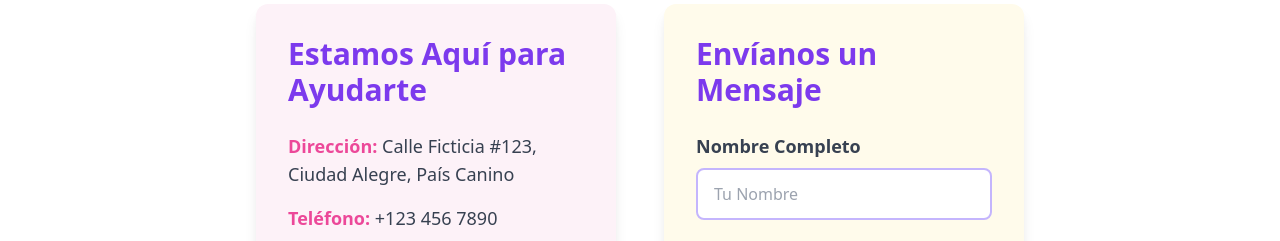
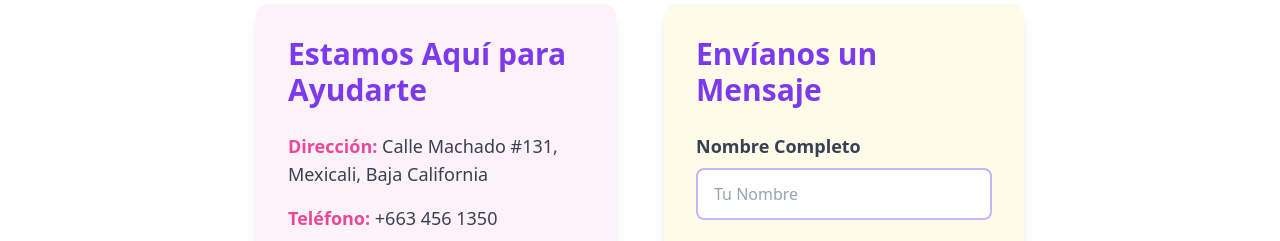
Before and after one commit to Landix-Web/patitas-felices, a plain HTML site: page index.html in a window 1280 px wide. Shown: the part 2760-3001 px from the top of the page. Drawn offline with nearby package versions, Linux system fonts and the light colour scheme.

Commit message:
Update index.html

```diff
--- a/index.html
+++ b/index.html
@@ -180,8 +180,8 @@
         <div class="max-w-3xl mx-auto grid grid-cols-1 md:grid-cols-2 gap-12">
             <div class="bg-pink-50 p-8 rounded-xl shadow-lg animate-fadeInScale" style="animation-delay: 0.2s;">
                 <h3 class="text-3xl font-bold text-purple-600 mb-6">Estamos Aquí para Ayudarte</h3>
-                <p class="text-lg text-gray-700 mb-4"><strong class="text-pink-500">Dirección:</strong> Calle Ficticia #123, Ciudad Alegre, País Canino</p>
-                <p class="text-lg text-gray-700 mb-4"><strong class="text-pink-500">Teléfono:</strong> +123 456 7890</p>
+                <p class="text-lg text-gray-700 mb-4"><strong class="text-pink-500">Dirección:</strong> Calle Machado #131, Mexicali, Baja California</p>
+                <p class="text-lg text-gray-700 mb-4"><strong class="text-pink-500">Teléfono:</strong> +663 456 1350</p>
                 <p class="text-lg text-gray-700 mb-4"><strong class="text-pink-500">Email:</strong> info@patitasfelices.com</p>
                 <p class="text-lg text-gray-700"><strong class="text-pink-500">Horario:</strong> Lun-Vie: 9:00 AM - 6:00 PM | Sáb: 10:00 AM - 2:00 PM</p>
             </div>
@@ -264,4 +264,5 @@
         }, 1000); // Every 1 second
     </script>
 </body>
+
 </html>
```
